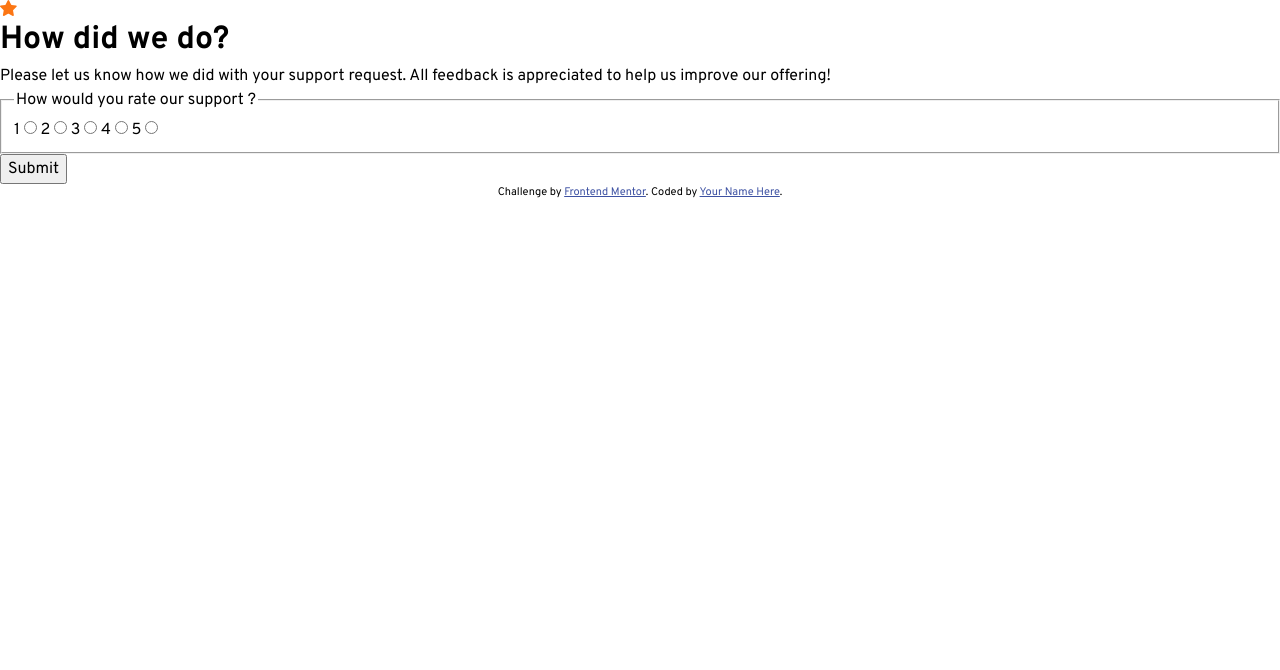
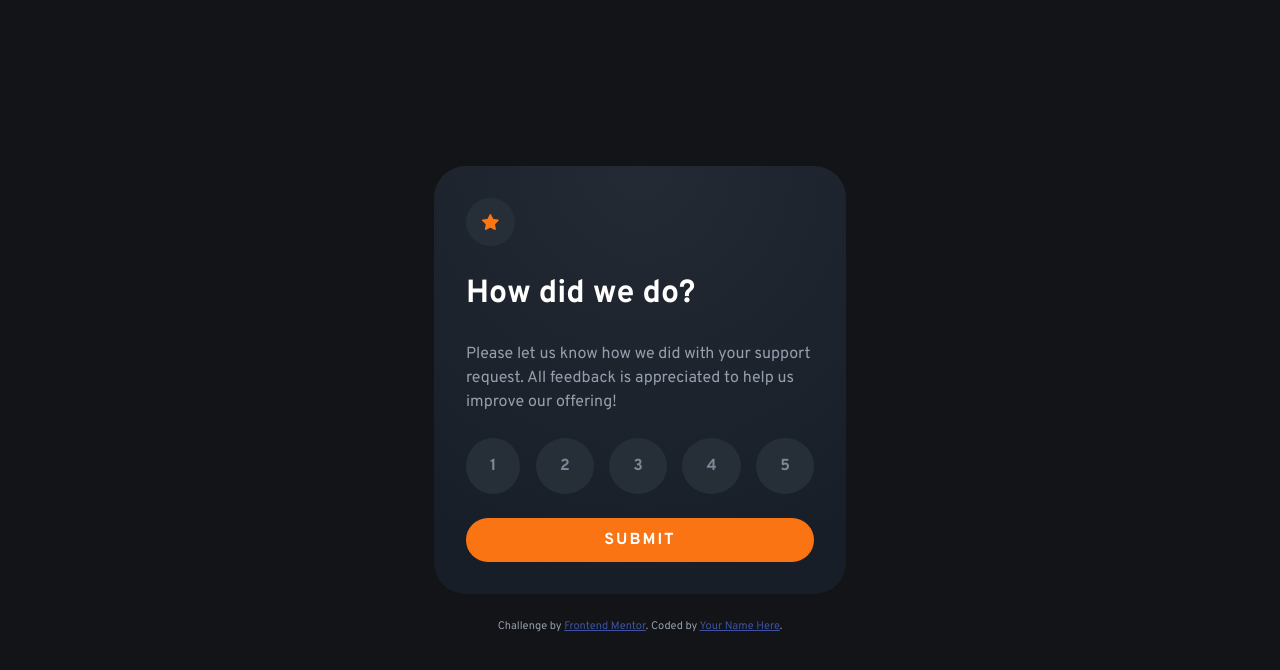
Before and after one commit to geraldventadour/interactive-rating-component, a plain HTML site: page index.html in a window 1280 px wide. Drawn offline with Linux system fonts and the light colour scheme; files whose address does not match are found by name.

Commit message:
add style

```diff
--- a/css/style.css
+++ b/css/style.css
@@ -122,6 +122,119 @@ p, h1, h2, h3, h4, h5, h6 {
     outline-offset: var(--outline-offset);
 }
 
+.center {
+    box-sizing: content-box;
+    margin-inline: auto;
+    text-align: var(--text-align);
+    max-inline-size: var(--max-inline-size);
+    padding-inline-start: var(--padding-inline);
+    padding-inline-end: var(--padding-inline);
+}
+
+.cluster {
+    display: flex;
+    flex-wrap: var(--flex-wrap, wrap);
+    column-gap: var(--column-gap);
+    row-gap: var(--row-gap);
+    justify-content: var(--horizontal-alignment, center);
+    align-items: var(--vertical-alignment, center);
+}
+
+.visually-hidden {
+    clip: rect(1px, 1px, 1px, 1px);
+    clip-path: inset(50%);
+    height: 1px;
+    width: 1px;
+    margin: -1px;
+    overflow: hidden;
+    padding: 0;
+    position: absolute;
+  }
+
 body {
     font-family: 'Overpass', sans-serif;
+    --background-color: var(--color-very-dark-blue);
+    --vertical-alignment: center;
+    --color:var(--color-light-grey)
 }
+
+main {
+    --max-inline-size:25.75rem;
+}
+
+.card {
+    --padding: 2rem;
+    background: radial-gradient(98.96% 98.96% at 50% 0%, #232A34 0%, #181E27 100%);;
+    --border-radius:2rem;
+}
+
+
+
+figure,label {
+    background-color: #262E38;
+    border-radius: 50%;
+}
+
+figure {
+    align-self: flex-start;
+    padding: 1rem;
+}
+
+
+h1,button {
+    color: var(--color-white);
+    font-weight: var(--fw-bold);
+}
+
+
+fieldset {
+    padding: 0;
+    border: none;
+}
+
+.radio-buttons {
+    --horizontal-alignment: space-between;
+}
+
+.radio-buttons:focus-within {
+    outline: .25em dashed var(--color-primary);
+    outline-offset: .5em;
+}
+
+label {
+    padding: 1em 1.5em;
+    cursor: pointer;
+    font-weight: var(--fw-bold);
+    color: var(--color-medium-grey);
+}
+
+label:hover, input:focus + label{
+    background-color: var(--color-primary);
+    color: var(--color-white);
+}
+
+input:checked + label {
+    background-color: var(--color-medium-grey);
+    color: var(--color-white);
+}
+
+button {
+    background-color: var(--color-primary);
+    border-radius: 1.5em;
+    border-color: transparent;
+    text-transform: uppercase;
+    padding-block: .5em;
+    cursor: pointer;
+    letter-spacing: .125em;
+}
+
+button:hover,button:focus {
+    color: var(--color-primary);
+    background-color: var(--color-white);
+
+}
+
+button:focus {
+    outline: .25em dashed var(--color-primary);
+    outline-offset: .5em;
+}
--- a/index.html
+++ b/index.html
@@ -15,30 +15,33 @@
     .attribution a { color: hsl(228, 45%, 44%); }
   </style>
 </head>
-<body>
-  <main>
+<body class="box stack">
+  <main class="center">
     <!-- Rating state start -->
-    <form action="https://formsubmit.co/e60b3c5f51d28308bed92b1f5e068328" method="post">
-      <img src="./images/icon-star.svg" alt="">
+    <form class="card box stack" action="https://formsubmit.co/e60b3c5f51d28308bed92b1f5e068328" method="post">
+      <figure>
+        <img src="./images/icon-star.svg" alt="">
+      </figure>
       <h1>How did we do?</h1>
       <p>Please let us know how we did with your support request. All feedback is appreciated to help us improve our offering!</p>
       <fieldset>
-        <legend>How would you rate our support ?</legend>
+        <legend class="visually-hidden">How would you rate our support ?</legend>
 
-        <label for="1-out-of-5" aria-label="1 out of 5">1</label>
-        <input type="radio" name="support-rating" id="1-out-of-5" value="1" required="required">
+        <div class="radio-buttons cluster">
 
-        <label for="2-out-of-5" aria-label="2 out of 5">2</label>
-        <input type="radio" name="support-rating" id="2-out-of-5" value="2">
+          <input type="radio" class="visually-hidden" name="support-rating" id="1-out-of-5" value="1" required="required">
+          <label for="1-out-of-5" aria-label="1 out of 5">1</label>
+           <input type="radio" class="visually-hidden" name="support-rating" id="2-out-of-5" value="2">
+          <label for="2-out-of-5" aria-label="2 out of 5">2</label>
+          <input type="radio" class="visually-hidden" name="support-rating" id="3-out-of-5" value="3">
+          <label for="3-out-of-5" aria-label="3 out of 5">3</label>
+          <input type="radio" class="visually-hidden" name="support-rating" id="4-out-of-5" value="4">
+          <label for="4-out-of-5" aria-label="4 out of 5">4</label>
+          <input type="radio" class="visually-hidden" name="support-rating" id="5-out-of-5" value="5">
+          <label for="5-out-of-5" aria-label="5 out of 5">5</label>
 
-        <label for="3-out-of-5" aria-label="3 out of 5">3</label>
-        <input type="radio" name="support-rating" id="3-out-of-5" value="3">
+        </div>
 
-        <label for="4-out-of-5" aria-label="4 out of 5">4</label>
-        <input type="radio" name="support-rating" id="4-out-of-5" value="4">
-
-        <label for="5-out-of-5" aria-label="5 out of 5">5</label>
-        <input type="radio" name="support-rating" id="5-out-of-5" value="5">
       </fieldset>
       <input type="hidden" name="_next" value="https://geraldventadour.github.io/interactive-rating-component/thanks.html">
       <button type="submit">Submit</button>
```
